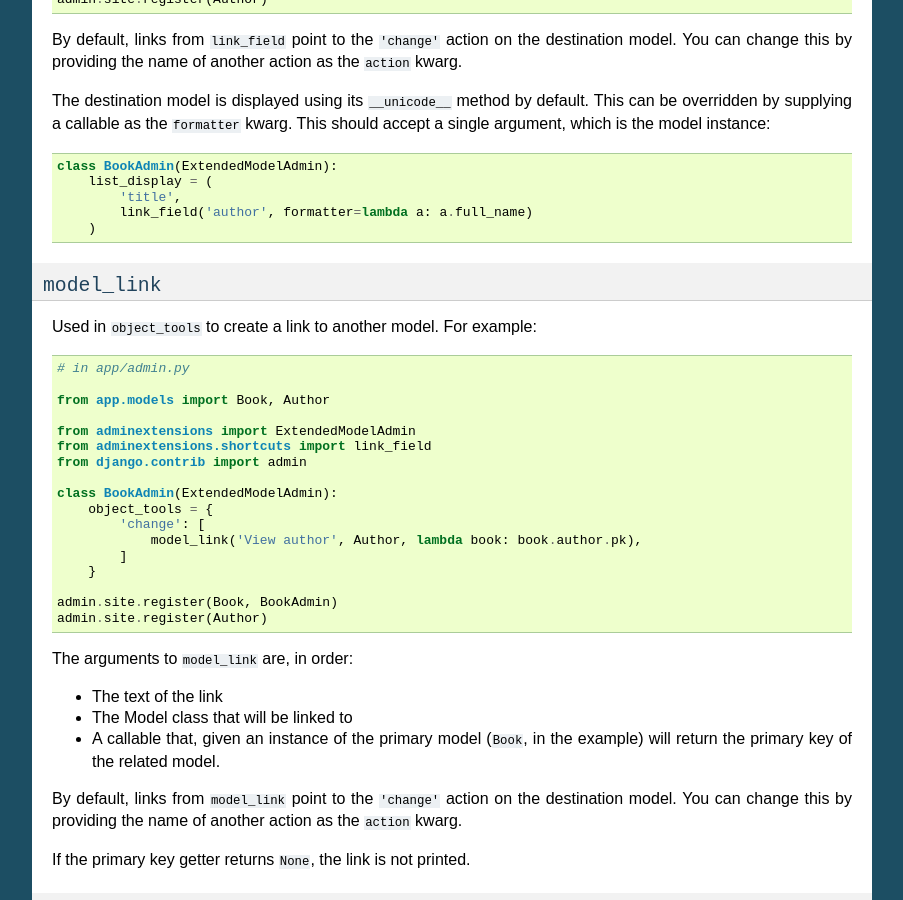
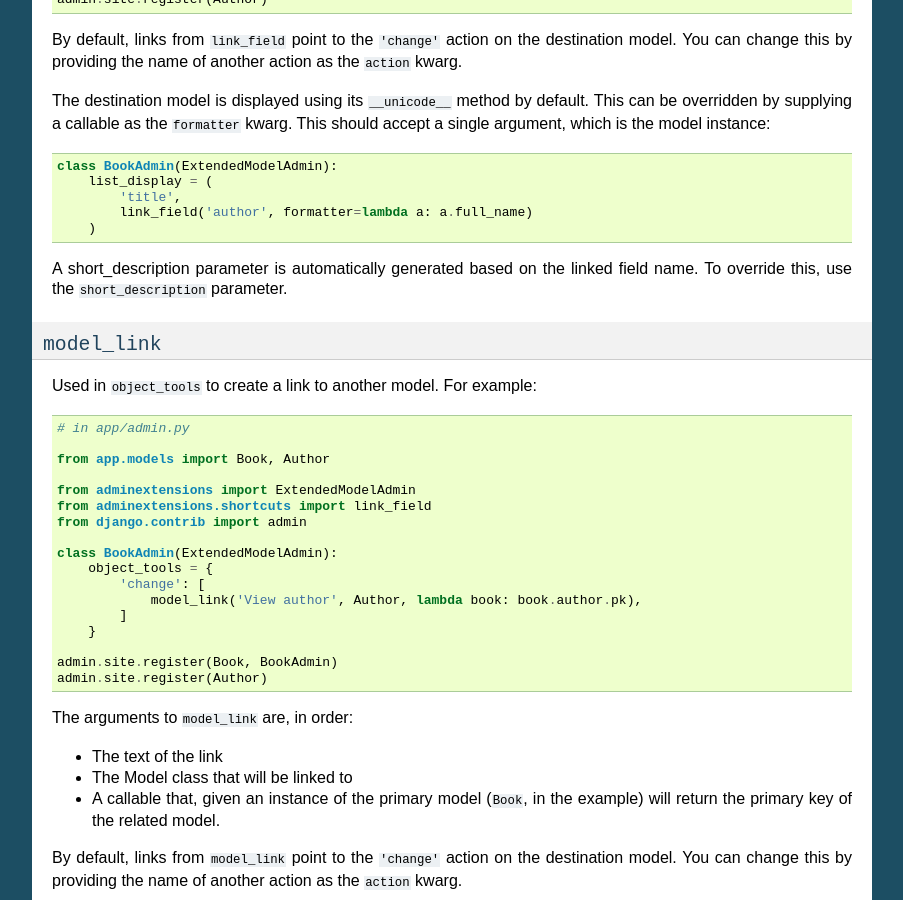
Before and after one commit to ionata-archive/django-admin-extensions, a Sphinx documentation site: the page built from docs/shortcuts.rst, in a window 1280 px wide and 900 px high, scrolled down 390 px. Shown: the whole window, without its empty margins (198-1101 px from the left). Built offline with Sphinx 7.4.7, drawn with Linux system fonts in a browser that asks for light colours; some of the changed text lies outside the part shown.

Commit message:
Add short_description documentation

```diff
--- a/docs/shortcuts.rst
+++ b/docs/shortcuts.rst
@@ -38,6 +38,9 @@ should accept a single argument, which is the model instance::
             'title',
             link_field('author', formatter=lambda a: a.full_name)
         )
+
+A short_description parameter is automatically generated based on the linked
+field name. To override this, use the ``short_description`` parameter.
 
 .. _shortcuts.model_link:
 
@@ -195,3 +198,6 @@ content fields that may have a lot of data. The data is truncated after
         )
 
     admin.site.register(Book, BookAdmin)
+
+A short_description parameter is automatically generated based on the linked
+field name. To override this, use the ``short_description`` parameter.
```
